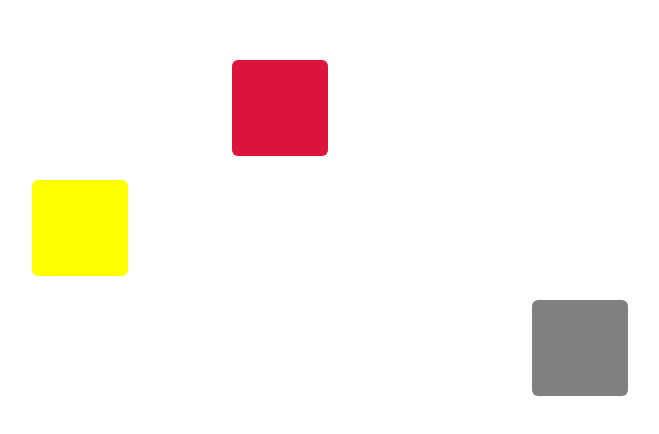
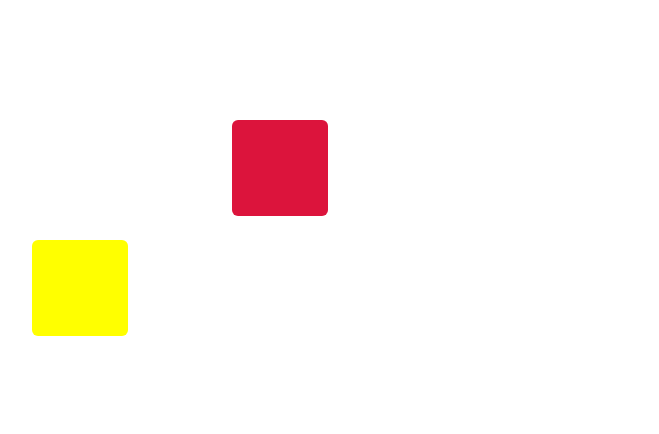
Before and after one commit to Muhammad-Ahmed94/GSAP-ANIMATIONS, a React (Vite) app: page / in a window 1280 px wide. Shown: the part 172-606 px from the top of the page, without its empty margins (360-1019 px from the left). Built offline with nearby package versions, Linux system fonts and the light colour scheme.

Commit message:
box deleted

```diff
--- a/src/App.tsx
+++ b/src/App.tsx
@@ -4,7 +4,6 @@ import { useEffect, useRef } from "react";
 const App = () => {
   const boxRef1 = useRef(null);
   const boxRef2= useRef(null);
-  const boxRef3 = useRef(null);
 
   useEffect(() => {
     gsap.to(boxRef1.current, {
@@ -21,20 +20,12 @@ const App = () => {
       backgroundColor: "yellow"
     });
 
-    gsap.to(boxRef3.current, {
-      x: 300,
-      duration: 3,
-      delay: 1,
-      backgroundColor: "gray",
-    });
-
   }, []);
 
   return (
     <div className="h-screen w-screen uppercase flex flex-col justify-center items-center gap-6">
       <div ref={boxRef1} className="w-24 h-24 rounded-md bg-slate-600 text-center"></div>
       <div ref={boxRef2} className="w-24 h-24 rounded-md bg-slate-600 text-center"></div>
-      <div ref={boxRef3} className="w-24 h-24 rounded-md bg-slate-600 text-center"></div>
     </div>
   );
 };
```
